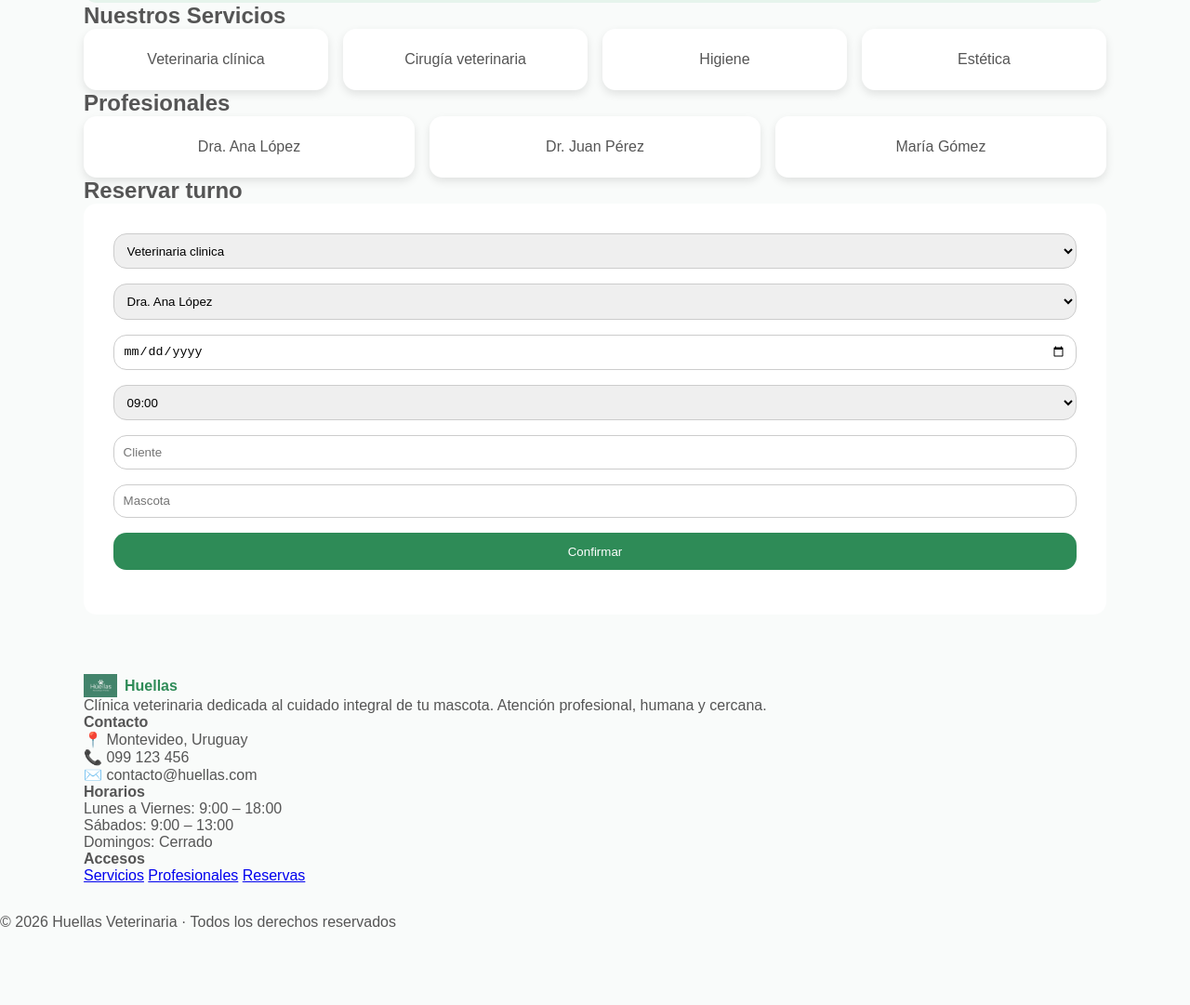
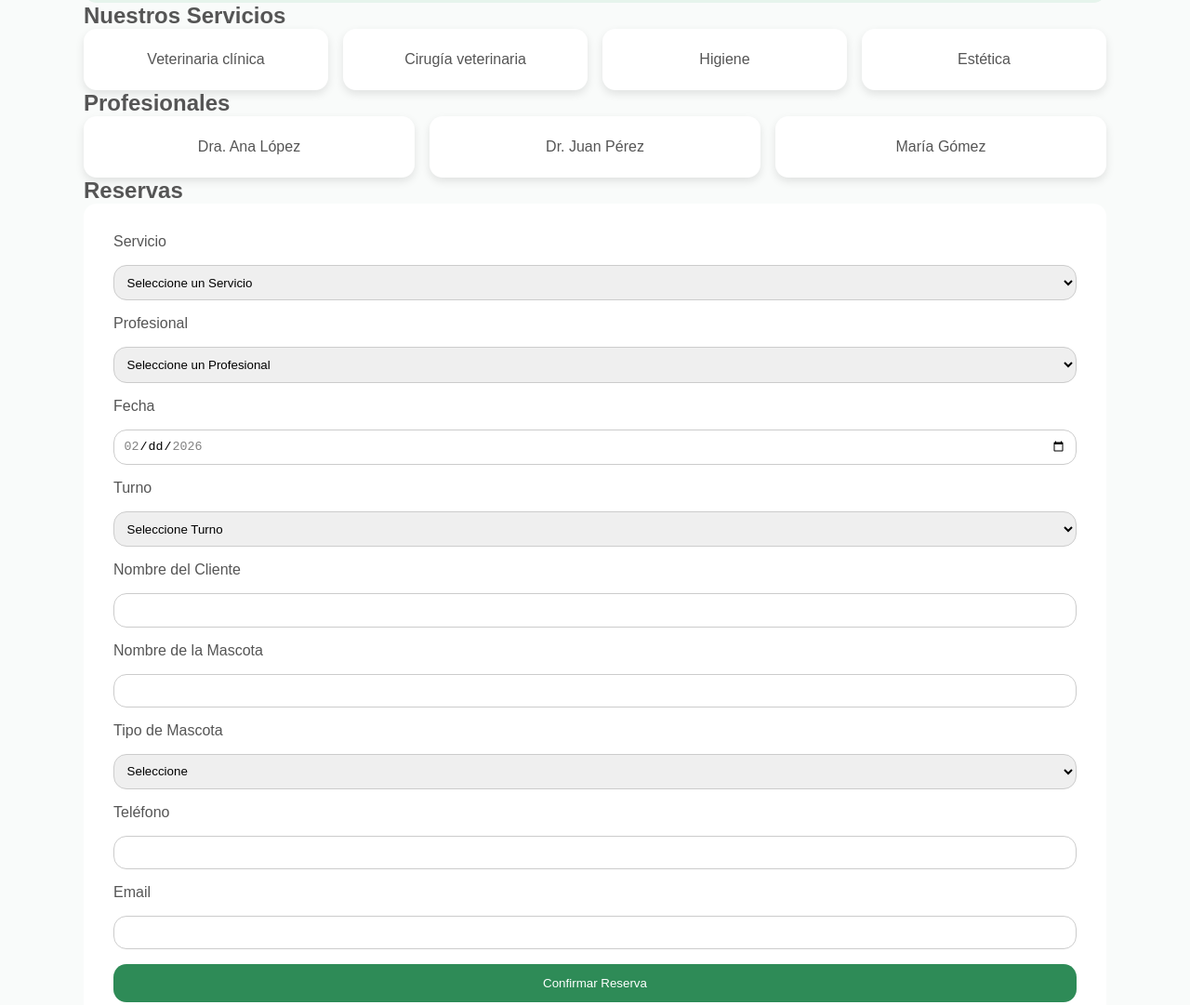
Before and after one commit to NahueDelfino/Obligatorio-Ing.Software, a plain HTML site: page Obligatorio/index.html in a window 1280 px wide. Shown: the part 986-2067 px from the top of the page at 93% size. Before the commit the page ends 1987 px from the top, so only its background shows below. Drawn offline with Linux system fonts and the light colour scheme.

Commit message:
Arreglos

```diff
--- a/Obligatorio/index.html
+++ b/Obligatorio/index.html
@@ -122,27 +122,61 @@
 
     <!-- RESERVAS -->
     <section id="booking">
-      <h2>Reservar turno</h2>
+      <h2>Reservas</h2>
+
       <form id="bookingForm">
+
+        <label>Servicio</label>
         <select id="service" required>
+          <option value="">Seleccione un Servicio</option>
           <option>Veterinaria clinica</option>
           <option>Pet Grooming</option>
           <option>Bath & Aesthetics</option>
         </select>
 
-        <select id="professional" required>
+        <label>Profesional</label>
+        <select id="professional">
+          <option value="">Seleccione un Profesional</option>
           <option>Dra. Ana López</option>
           <option>Dr. Juan Pérez</option>
+          <option>María Gómez</option>
         </select>
 
-        <input type="date" id="date" required>
-        <select id="time">
+        <label>Fecha</label>
+        <input type="date" id="date" required />
+
+        <label>Turno</label>
+        <select id="time" required>
+          <option value="">Seleccione Turno</option>
           <option>09:00</option>
+          <option>10:00</option>
+          <option>10:30</option>
+          <option>11:00</option>
         </select>
-        <input type="text" placeholder="Cliente" required>
-        <input type="text" placeholder="Mascota" required>
 
-        <button class="btn">Confirmar</button>
+        <label>Nombre del Cliente</label>
+        <input type="text" id="clientName" required />
+
+        <label>Nombre de la Mascota</label>
+        <input type="text" id="petName" required />
+
+        <label>Tipo de Mascota</label>
+        <select id="petType" required>
+          <option value="">Seleccione</option>
+          <option>Perro</option>
+          <option>Gato</option>
+          <option>Ave</option>
+          <option>Otro</option>
+        </select>
+
+        <label>Teléfono</label>
+        <input type="number" id="phone" required />
+
+        <label>Email</label>
+        <input type="email" id="email" required />
+
+        <button class="btn" type="submit">Confirmar Reserva</button>
+
         <div id="message"></div>
       </form>
     </section>
--- a/Obligatorio/js/code.js
+++ b/Obligatorio/js/code.js
@@ -20,5 +20,21 @@
   bookingForm.reset();
 });
 
+document.addEventListener("DOMContentLoaded", () => {
+  const dateInput = document.getElementById("date");
+
+  const today = new Date();
+  today.setHours(0, 0, 0, 0);
+
+  const minDate = new Date(today);
+  minDate.setDate(today.getDate() + 1); // mañana
+
+  const maxDate = new Date(today);
+  maxDate.setDate(today.getDate() + 15); // +15 días
+
+  dateInput.min = minDate.toISOString().split("T")[0];
+  dateInput.max = maxDate.toISOString().split("T")[0];
+});
+
 function applyFilters() { }
 function downloadCSV() { }
```
